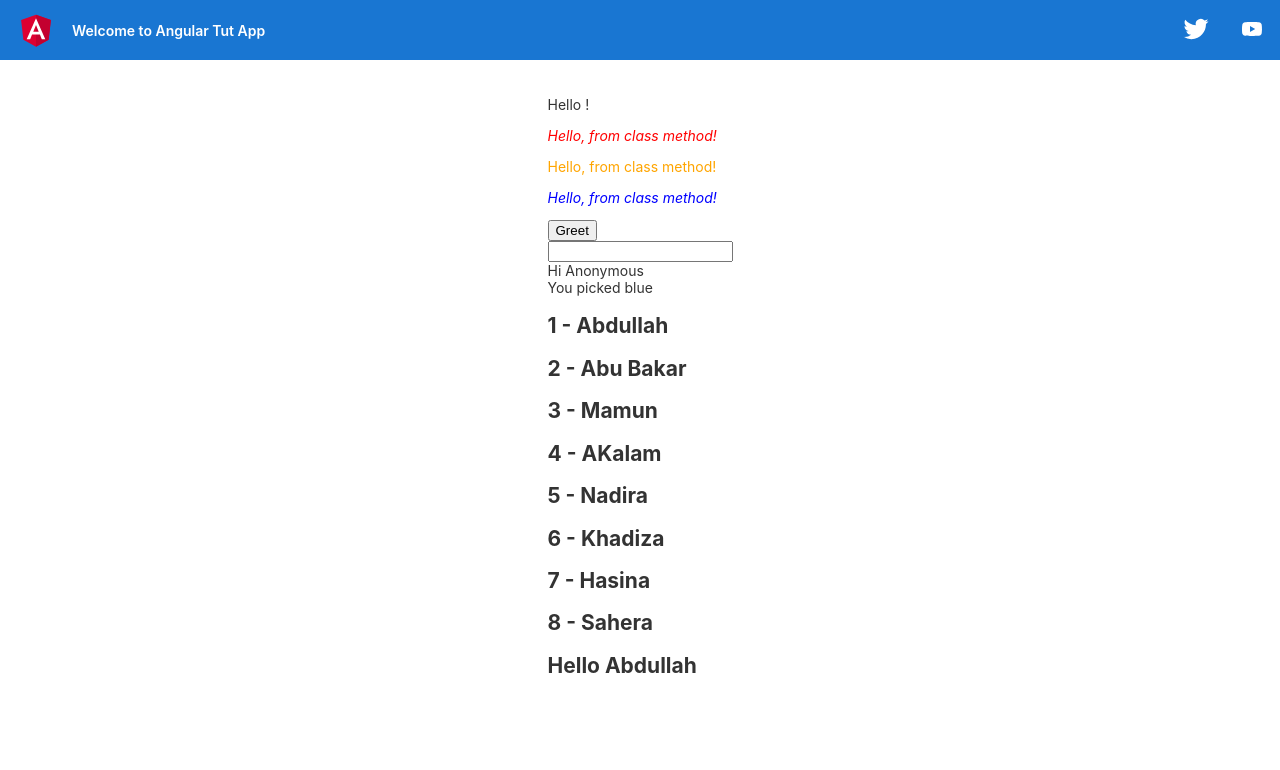
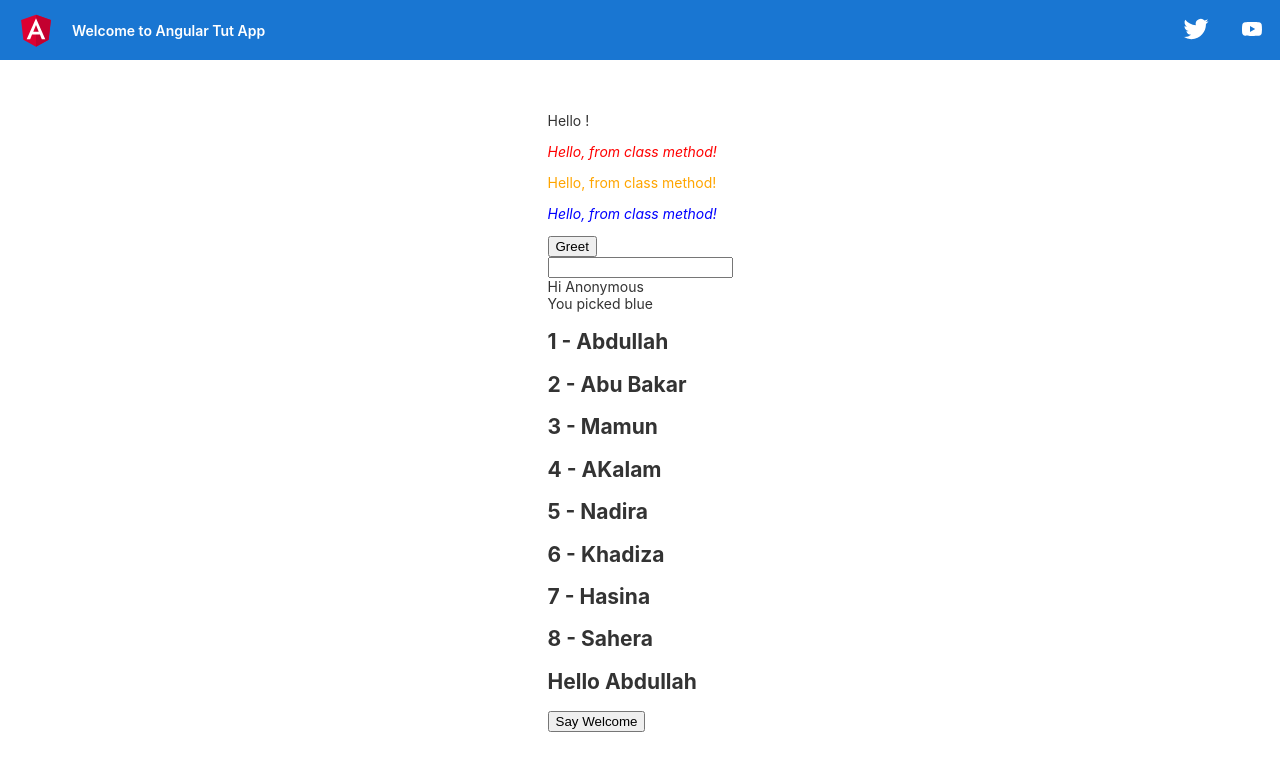
Before and after one commit to anewman15/angular-tut-app, an Angular app: page / in a window 1280 px wide. Shown: the top 770 px of the page. Built offline with nearby package versions, Linux system fonts and the light colour scheme.

Commit message:
Send data to parent comp using @Output decorator

```diff
--- a/src/app/app.component.html
+++ b/src/app/app.component.html
@@ -326,7 +326,8 @@
 </div>
 
 <div class="content" role="main">
-  <hello [parentData]="name"></hello>
+  <h1>{{message}}</h1>
+  <hello (childEvent)="message=$event" [parentData]="name"></hello>
 </div>
 
 <!-- * * * * * * * * * * * * * * * * * * * * * * * * * * * * * * * -->
--- a/src/app/app.component.ts
+++ b/src/app/app.component.ts
@@ -8,4 +8,5 @@ import { Component } from '@angular/core';
 export class AppComponent {
   title = 'angular-tut-app';
   public name = 'Abdullah';
+  public message = '';
 }
--- a/src/app/hello/hello.component.html
+++ b/src/app/hello/hello.component.html
@@ -27,4 +27,5 @@
 </div>
 <div>
   <h2>Hello {{myName}}</h2>
+  <button (click)="sayWelcomeToParent()">Say Welcome</button>
 </div>
--- a/src/app/hello/hello.component.ts
+++ b/src/app/hello/hello.component.ts
@@ -1,4 +1,4 @@
-import { Component, Input, OnInit } from '@angular/core';
+import { Component, EventEmitter, Input, OnInit, Output } from '@angular/core';
 
 @Component({
   selector: 'hello',
@@ -19,6 +19,7 @@ import { Component, Input, OnInit } from '@angular/core';
 })
 export class HelloComponent implements OnInit {
   @Input('parentData') public myName: any;
+  @Output() public childEvent = new EventEmitter();
   public name = '';
   public hasError = true;
   public isSpecial = true;
@@ -52,4 +53,8 @@ export class HelloComponent implements OnInit {
    console.log(event)
     this.greeting = `${event.type}!`
   }
+
+  sayWelcomeToParent() {
+    this.childEvent.emit('Welcome to Parent component, Abdullah!')
+  }
 }
```
